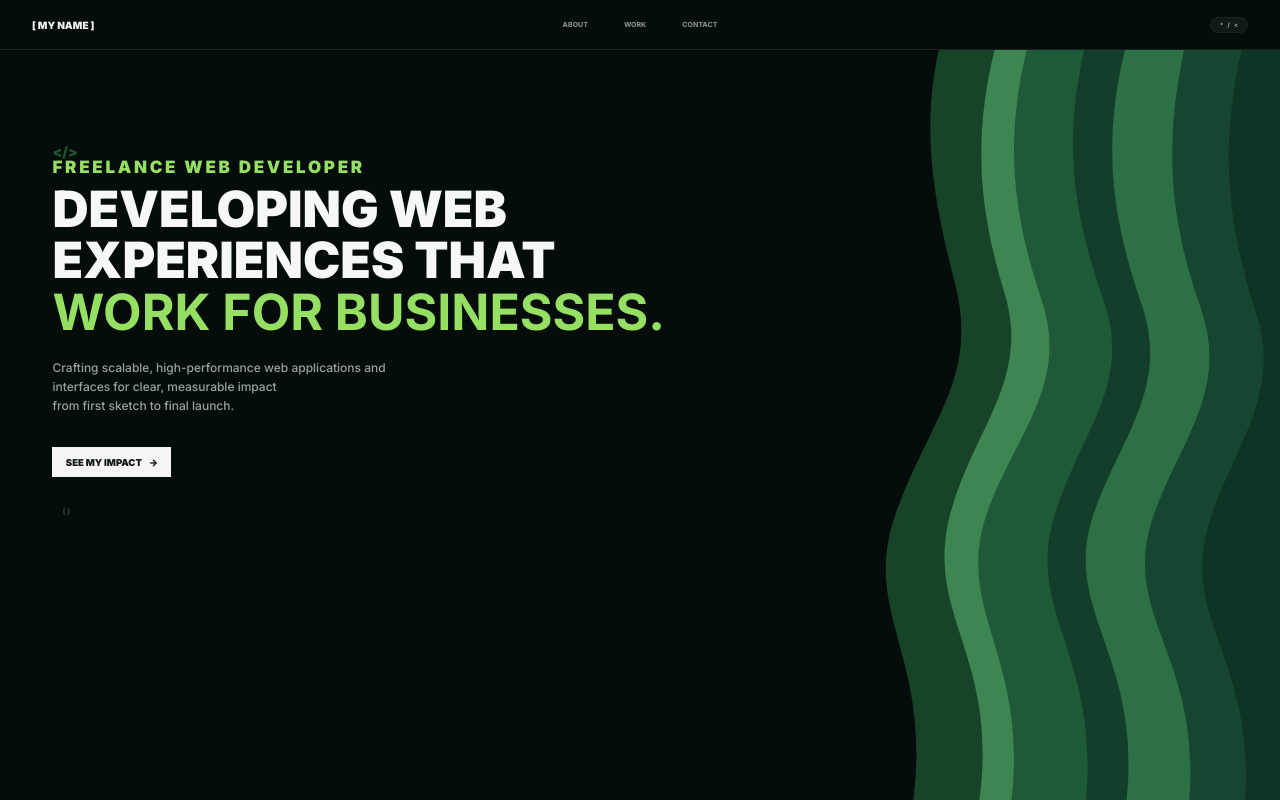
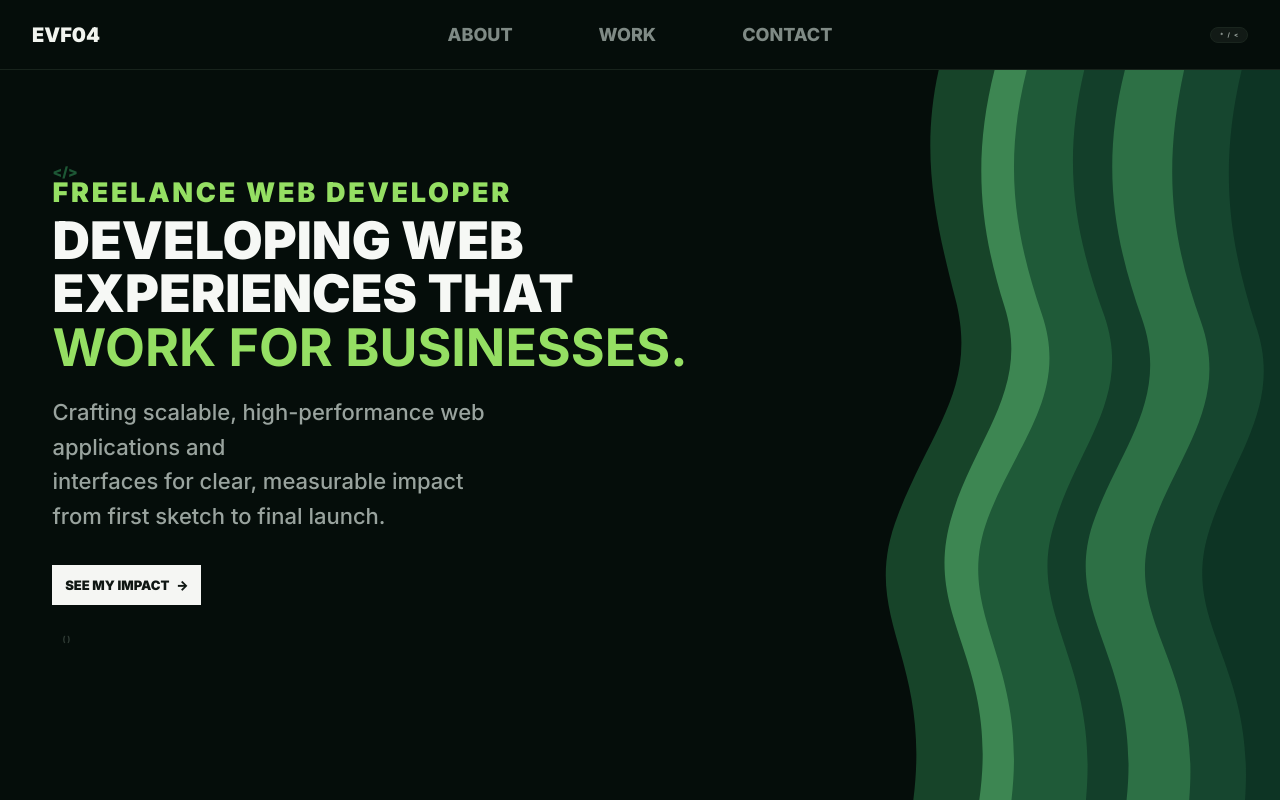
Before and after one commit to Evf04/portfolio, an Astro site: page / in a window 1280 px wide. Built offline with nearby package versions, Linux system fonts and the light colour scheme; Astro itself is replaced by a stand-in of ours.

Commit message:
deploy fix and brand change

```diff
--- a/src/pages/index.astro
+++ b/src/pages/index.astro
@@ -18,7 +18,7 @@ import "../styles/global.css";
   <body>
     <main class="site-shell">
       <header class="topbar" aria-label="Primary navigation">
-        <a class="brand" href="#" aria-label="Home">[ MY NAME ]</a>
+        <a class="brand" href="#" aria-label="Home">EVF04</a>
 
         <nav class="nav-links" aria-label="Main menu">
           <a href="#about">About</a>
--- a/src/styles/global.css
+++ b/src/styles/global.css
@@ -46,7 +46,7 @@ a {
 }
 
 .topbar {
-  height: 50px;
+  height: 70px;
   display: grid;
   grid-template-columns: 1fr auto 1fr;
   align-items: center;
@@ -58,7 +58,7 @@ a {
 
 .brand {
   justify-self: start;
-  font-size: 10px;
+  font-size: 20px;
   line-height: 1;
   font-weight: 900;
   color: #f1f4ef;
@@ -67,12 +67,12 @@ a {
 .nav-links {
   display: flex;
   align-items: center;
-  gap: 36px;
+  gap: 86px;
   text-transform: uppercase;
 }
 
 .nav-links a {
-  font-size: 7px;
+  font-size: 18px;
   font-weight: 800;
   color: #7f8a85;
 }
@@ -118,7 +118,7 @@ a {
   display: grid;
   gap: 0;
   color: var(--green);
-  font-size: 17px;
+  font-size: 27px;
   line-height: 1;
   font-weight: 900;
   letter-spacing: 2.7px;
@@ -136,7 +136,7 @@ h1 {
   margin: 0;
   color: #f6f8f5;
   text-transform: uppercase;
-  font-size: clamp(28px, 4.05vw, 50px);
+  font-size: clamp(38px, 4.05vw, 70px);
   line-height: 1.03;
   font-weight: 900;
 }
@@ -153,11 +153,11 @@ h1 strong {
 }
 
 .intro {
-  width: clamp(420px, 31vw, 485px);
+  width: clamp(420px, 38vw, 885px);
   max-width: 100%;
   margin: 21px 0 31px;
   color: #99a39e;
-  font-size: 12px;
+  font-size: 22px;
   line-height: 1.58;
   font-weight: 500;
 }
@@ -167,8 +167,8 @@ h1 strong {
 }
 
 .impact-link {
-  width: 119px;
-  height: 30px;
+  width: 149px;
+  height: 40px;
   display: inline-flex;
   align-items: center;
   justify-content: center;
@@ -176,7 +176,7 @@ h1 strong {
   background: #f5f6f3;
   color: #101713;
   text-transform: uppercase;
-  font-size: 9.5px;
+  font-size: 13px;
   font-weight: 900;
 }
 
```
